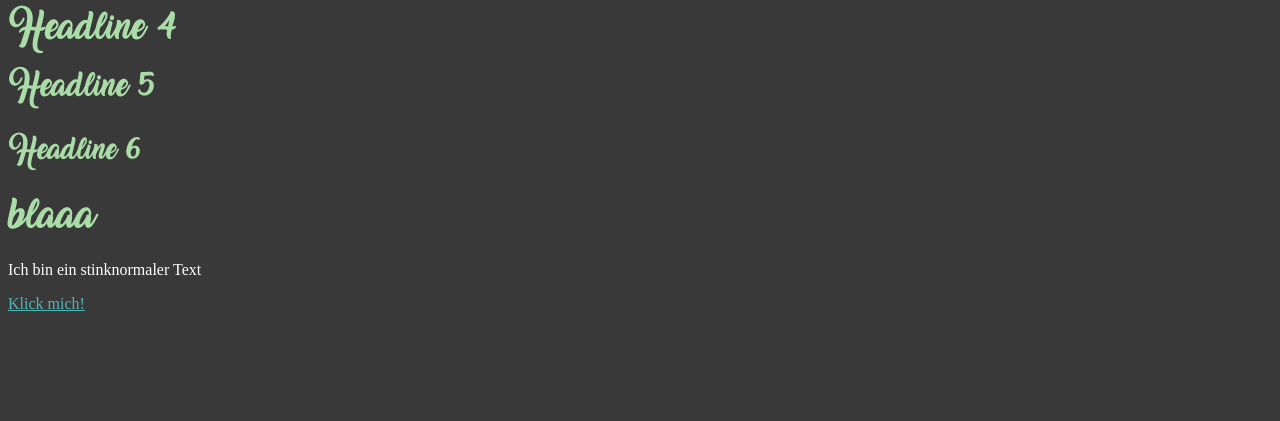
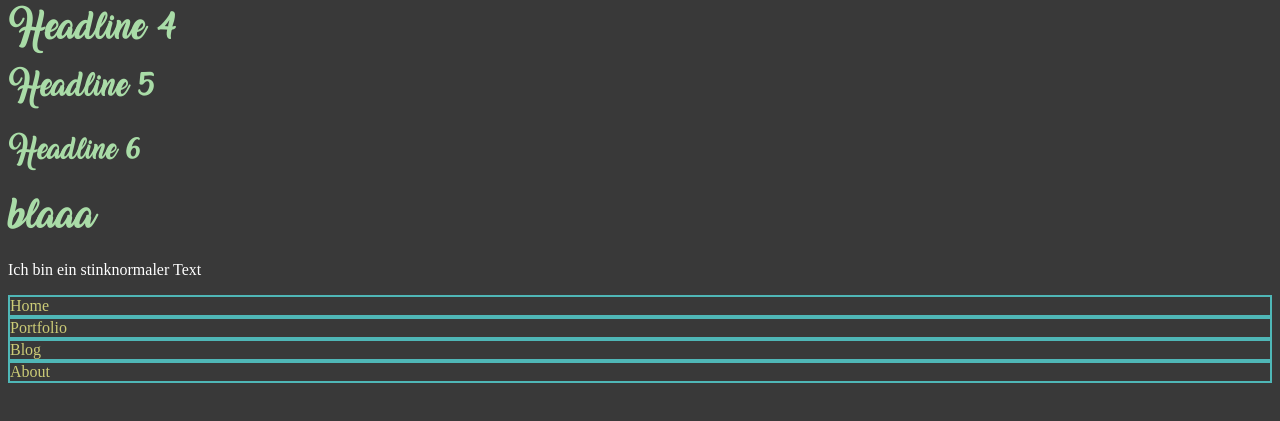
Before and after one commit to sigikidjessica/the-project, a website: page index.html in a window 1280 px wide. Shown: the part 219-640 px from the top of the page. Drawn offline with Linux system fonts and the light colour scheme; a web font is replaced by a local one.

Commit message:
add button to components and style

```diff
--- a/index.html
+++ b/index.html
@@ -31,8 +31,14 @@
 
         <h3 class="article-headline">blaaa</h3>
         <p>Ich bin ein stinknormaler Text</p>
-        <a href="#" class="button">Klick mich!</a>
 
+    </div>
+
+    <div class="menu large-3">
+        <a href="#" class="menu-button">Home</a>
+        <a href="#" class="menu-button">Portfolio</a>
+        <a href="#" class="menu-button">Blog</a>
+        <a href="#" class="menu-button">About</a>
     </div>
 
 </article>
--- a/src/scss/app.scss
+++ b/src/scss/app.scss
@@ -9,5 +9,6 @@
 @import "base/typo";
 
 // Components
+@import "components/buttons";
 // ...
 // Modules
--- a/src/scss/base/_basic.scss
+++ b/src/scss/base/_basic.scss
@@ -1,6 +1,7 @@
 // Farben
 $primary-color: #a9dca7 !default;
 $secondary-color: #4fb7b7 !default;
+$unknown-name: #cccc77 !default;
 $background-color: #393939 !default;
 
 // Text
@@ -10,10 +11,3 @@ $marked-text: $secondary-color !default;
 body {
   background: $background-color;
 }
-
-// Button / CTA
-a,
-button {
-  color: $secondary-color;
-  display: block;
-}
--- a/src/scss/base/_typo.scss
+++ b/src/scss/base/_typo.scss
@@ -54,3 +54,10 @@ p {
   font-family: $primary-font;
   font-size: $text-size;
 }
+
+a,
+button {
+  color: $headline-secondary-color;
+  font-family: $primary-font;
+  font-size: $text-size;
+}
```
Also changed, not shown: dist/css/app.css, 2 other files.
